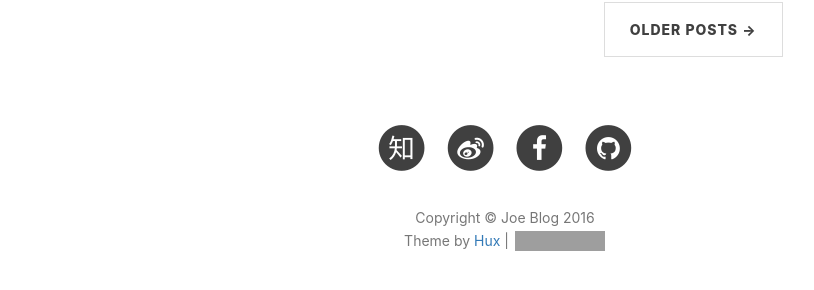
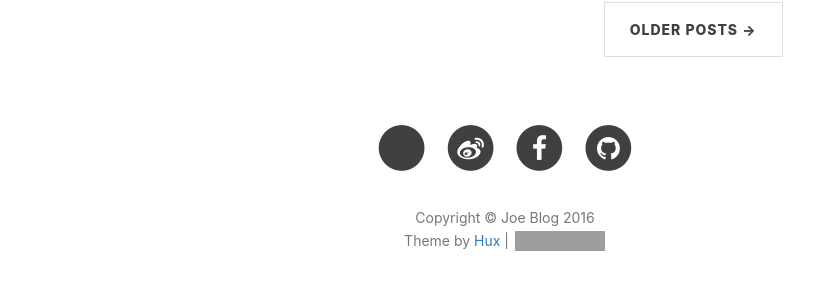
Before and after one commit to cyz1993/cyz1993.github.io, a Jekyll site: the page built from index.html, in a window 1280 px wide and 900 px high, scrolled down 2403 px. Shown: the part 555-845 px from the top of the window, without its empty margins (135-949 px from the left). Built offline with Jekyll 4.4.1, drawn with Linux system fonts in a browser that asks for light colours; nearby versions of some CDN libraries; the list of posts is cut into pages by our own code; comment, search, counter and statistics services are not loaded; grey boxes are pictures that could not be loaded.

Commit message:
Update footer.html

```diff
--- a/_includes/footer.html
+++ b/_includes/footer.html
@@ -31,7 +31,6 @@
                         <a target="_blank" href="https://www.zhihu.com/people/{{ site.zhihu_username }}">
                             <span class="fa-stack fa-lg">
                                 <i class="fa fa-circle fa-stack-2x"></i>
-                                <i class="fa  fa-stack-1x fa-inverse">知</i>
                             </span>
                         </a>
                     </li>
```
